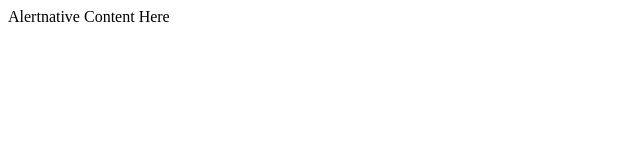
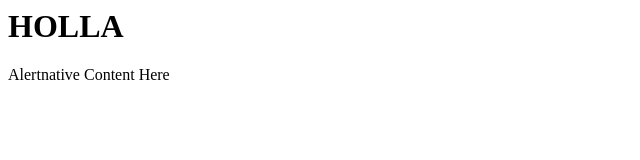
Before and after one commit to HiiYL/Snowman-Game, a plain HTML site: page index.html in a window 1280 px wide. Shown: the whole page, without its empty margins (0-640 px from the left). Drawn offline with Linux system fonts and the light colour scheme.

Commit message:
Added simple debug

```diff
--- a/index.html
+++ b/index.html
@@ -2,6 +2,7 @@
 <head>
   <title>Gaem</title>
 </head>
+<h1>HOLLA</h1>
 <object width="640" height="480" data="Snowman.swf">
 Alertnative Content Here
 </object>
```
